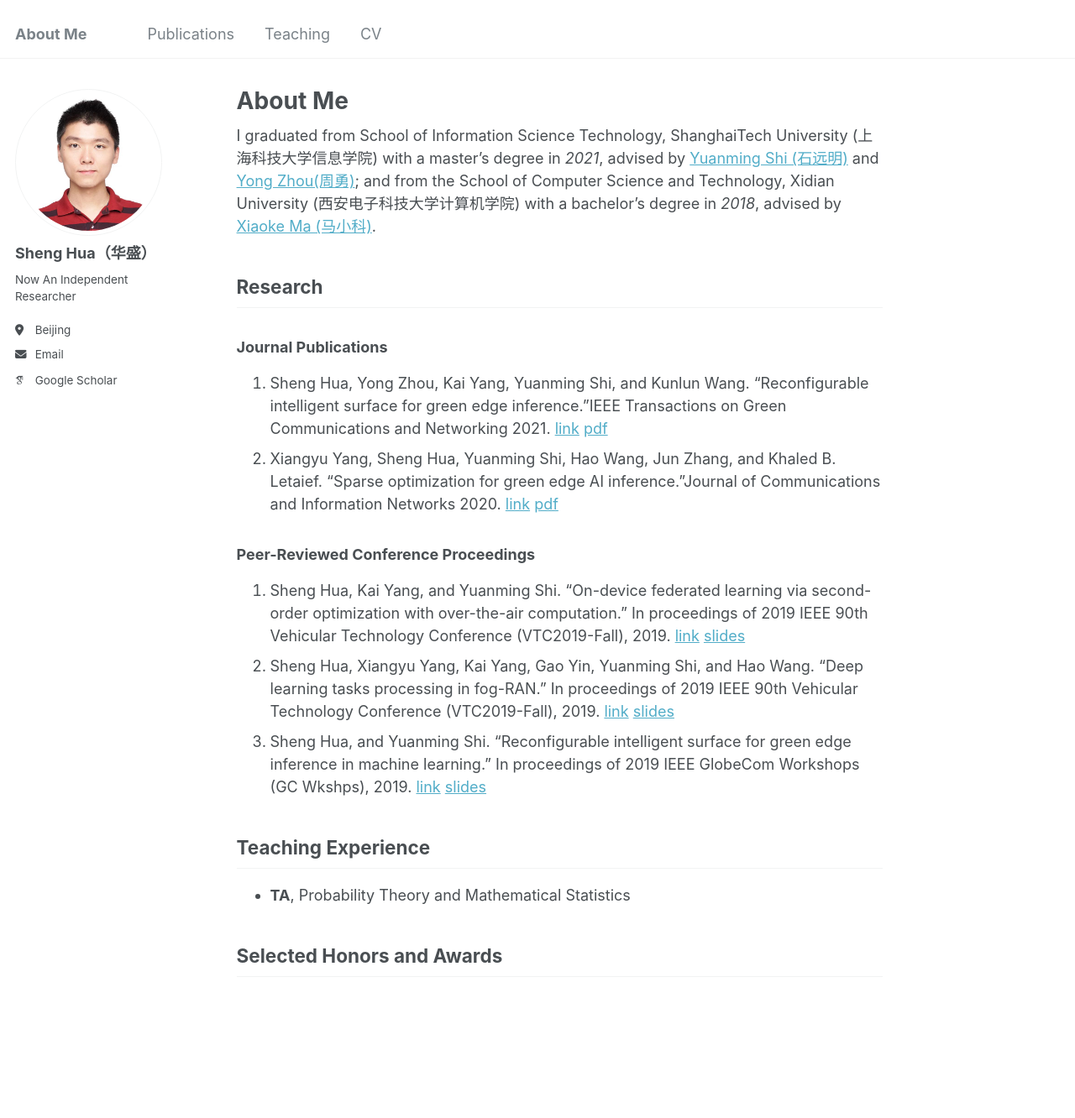
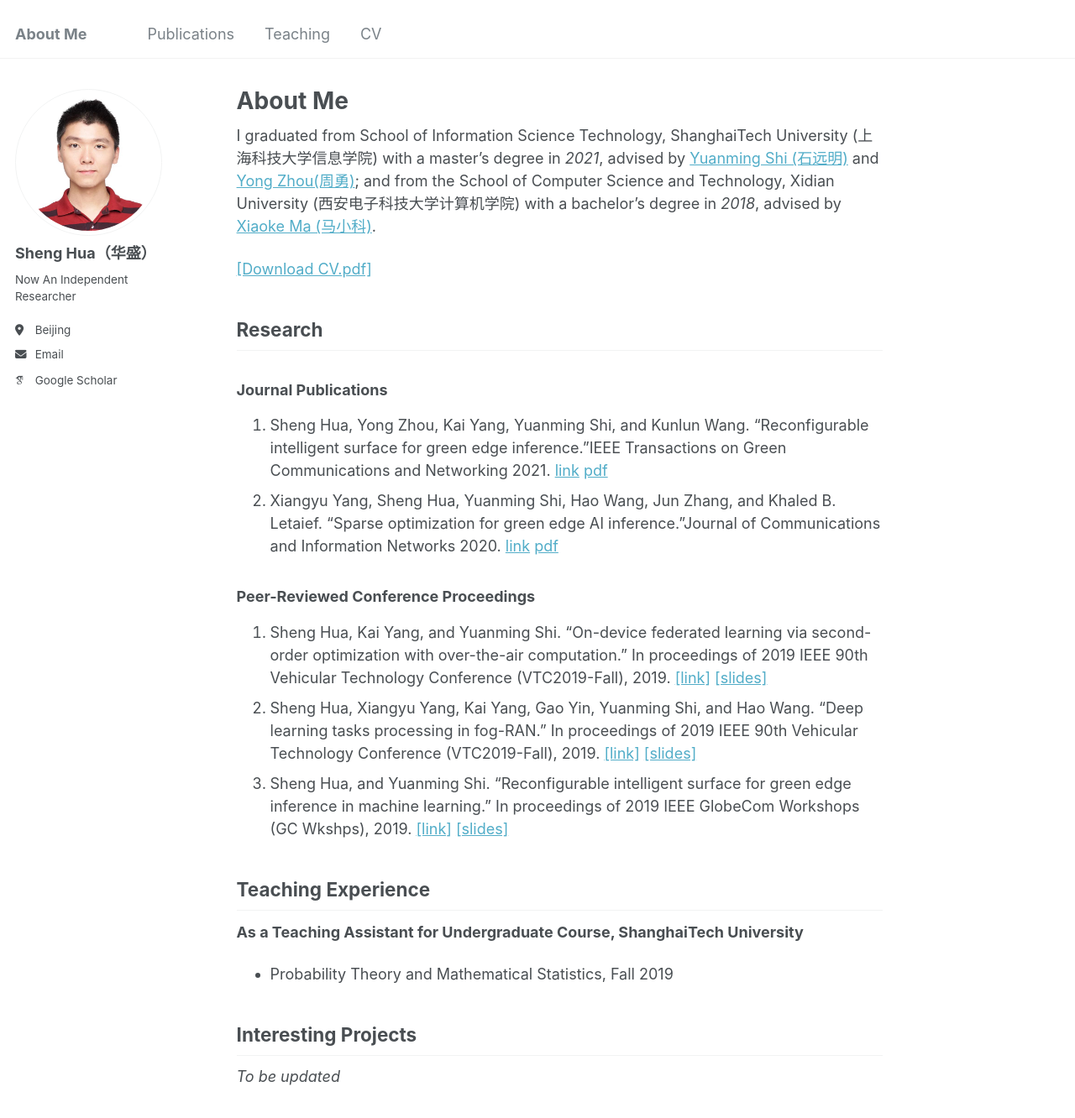
Before and after one commit to DreamerHua/dreamerhua.github.io, a Jekyll site: the page built from _pages/about.md, in a window 1280 px wide and 1400 px high. Shown: the top 1332 px of the window at 84% size. Built offline with Jekyll 4.4.1, drawn with Linux system fonts in a browser that asks for light colours; some web fonts are replaced.

Commit message:
主页添加pdf版本CV链接

```diff
--- a/_pages/about.md
+++ b/_pages/about.md
@@ -10,18 +10,24 @@ redirect_from:
 I graduated from School of Information Science Technology, ShanghaiTech University (上海科技大学信息学院) with a master’s degree in *2021*, advised by [Yuanming Shi (石远明)](https://faculty.sist.shanghaitech.edu.cn/faculty/shiym/home.html) and [Yong Zhou(周勇)](https://faculty.sist.shanghaitech.edu.cn/faculty/zhouyong/); and from the School of Computer Science and Technology, Xidian University (西安电子科技大学计算机学院) with a bachelor’s degree in *2018*, advised by [Xiaoke Ma (马小科)](https://web.xidian.edu.cn/xkma/).
 
 
+[[Download CV.pdf]](http://dreamerhua.github.io/files/CV_huasheng.pdf)
+
+
 ## Research
 ### Journal Publications
 1. Sheng Hua, Yong Zhou, Kai Yang, Yuanming Shi, and Kunlun Wang. "Reconfigurable intelligent surface for green edge inference."IEEE Transactions on Green Communications and Networking 2021. [link](https://ieeexplore.ieee.org/abstract/document/9352968) [pdf](http://dreamerhua.github.io/files/TGCN_paper.pdf)
 2. Xiangyu Yang, Sheng Hua, Yuanming Shi, Hao Wang, Jun Zhang, and Khaled B. Letaief. "Sparse optimization for green edge AI inference."Journal of Communications and Information Networks 2020. [link](https://ieeexplore.ieee.org/document/9055106) [pdf](http://dreamerhua.github.io/files/JCIN_paper.pdf)
 
 ### Peer-Reviewed Conference Proceedings
-1. Sheng Hua, Kai Yang, and Yuanming Shi. "On-device federated learning via second-order optimization with over-the-air computation." In proceedings of 2019 IEEE 90th Vehicular Technology Conference (VTC2019-Fall), 2019. [link](https://ieeexplore.ieee.org/document/8891310) [slides](https://dreamerhua.github.io/files/[VTC19]On-device%20Fed%20Learning%20slides.pdf)
-2. Sheng Hua, Xiangyu Yang, Kai Yang, Gao Yin, Yuanming Shi, and Hao Wang. "Deep learning tasks processing in fog-RAN." In proceedings of 2019 IEEE 90th Vehicular Technology Conference (VTC2019-Fall), 2019. [link](https://ieeexplore.ieee.org/document/8891505/) [slides](https://dreamerhua.github.io/files/[VTC19]Fog-RAN%20slides.pdf)
-3. Sheng Hua, and Yuanming Shi. "Reconfigurable intelligent surface for green edge inference in machine learning." In proceedings of 2019 IEEE GlobeCom Workshops (GC Wkshps), 2019. [link](https://ieeexplore.ieee.org/document/9024398/) [slides](https://dreamerhua.github.io/files/[GlobeCom19]RIS%20for%20Green%20Edge%20Inference%20slides.pdf)
+1. Sheng Hua, Kai Yang, and Yuanming Shi. "On-device federated learning via second-order optimization with over-the-air computation." In proceedings of 2019 IEEE 90th Vehicular Technology Conference (VTC2019-Fall), 2019. [[link]](https://ieeexplore.ieee.org/document/8891310) [[slides]](https://dreamerhua.github.io/files/[VTC19]On-device%20Fed%20Learning%20slides.pdf)
+2. Sheng Hua, Xiangyu Yang, Kai Yang, Gao Yin, Yuanming Shi, and Hao Wang. "Deep learning tasks processing in fog-RAN." In proceedings of 2019 IEEE 90th Vehicular Technology Conference (VTC2019-Fall), 2019. [[link]](https://ieeexplore.ieee.org/document/8891505/) [[slides]](https://dreamerhua.github.io/files/[VTC19]Fog-RAN%20slides.pdf)
+3. Sheng Hua, and Yuanming Shi. "Reconfigurable intelligent surface for green edge inference in machine learning." In proceedings of 2019 IEEE GlobeCom Workshops (GC Wkshps), 2019. [[link]](https://ieeexplore.ieee.org/document/9024398/) [[slides]](https://dreamerhua.github.io/files/[GlobeCom19]RIS%20for%20Green%20Edge%20Inference%20slides.pdf)
 
 
 ## Teaching Experience
-* **TA**, Probability Theory and Mathematical Statistics
+**As a Teaching Assistant for Undergraduate Course, ShanghaiTech University**
+* Probability Theory and Mathematical Statistics, Fall 2019
 
-## Selected Honors and Awards
+
+## Interesting Projects
+*To be updated*
```
